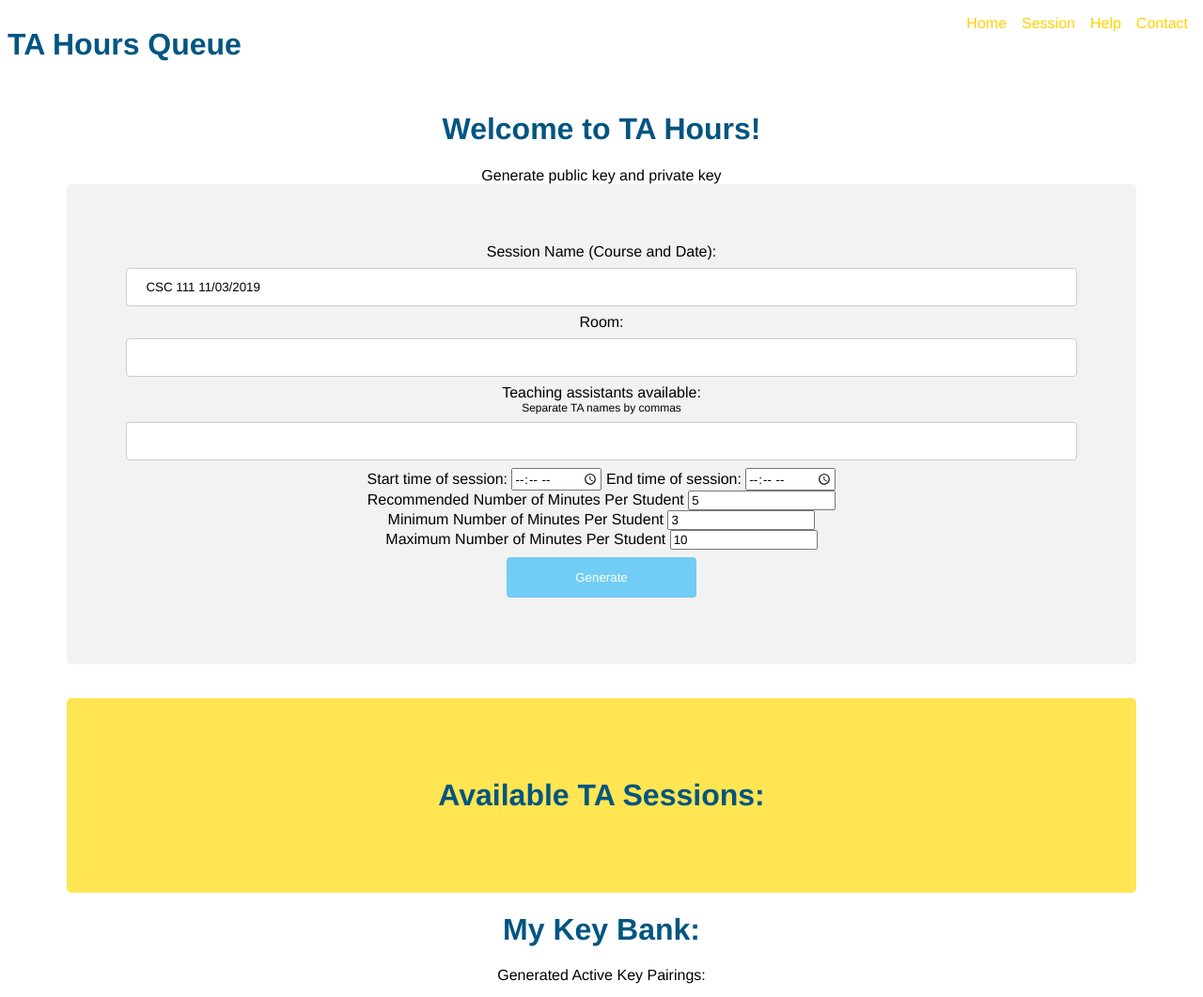
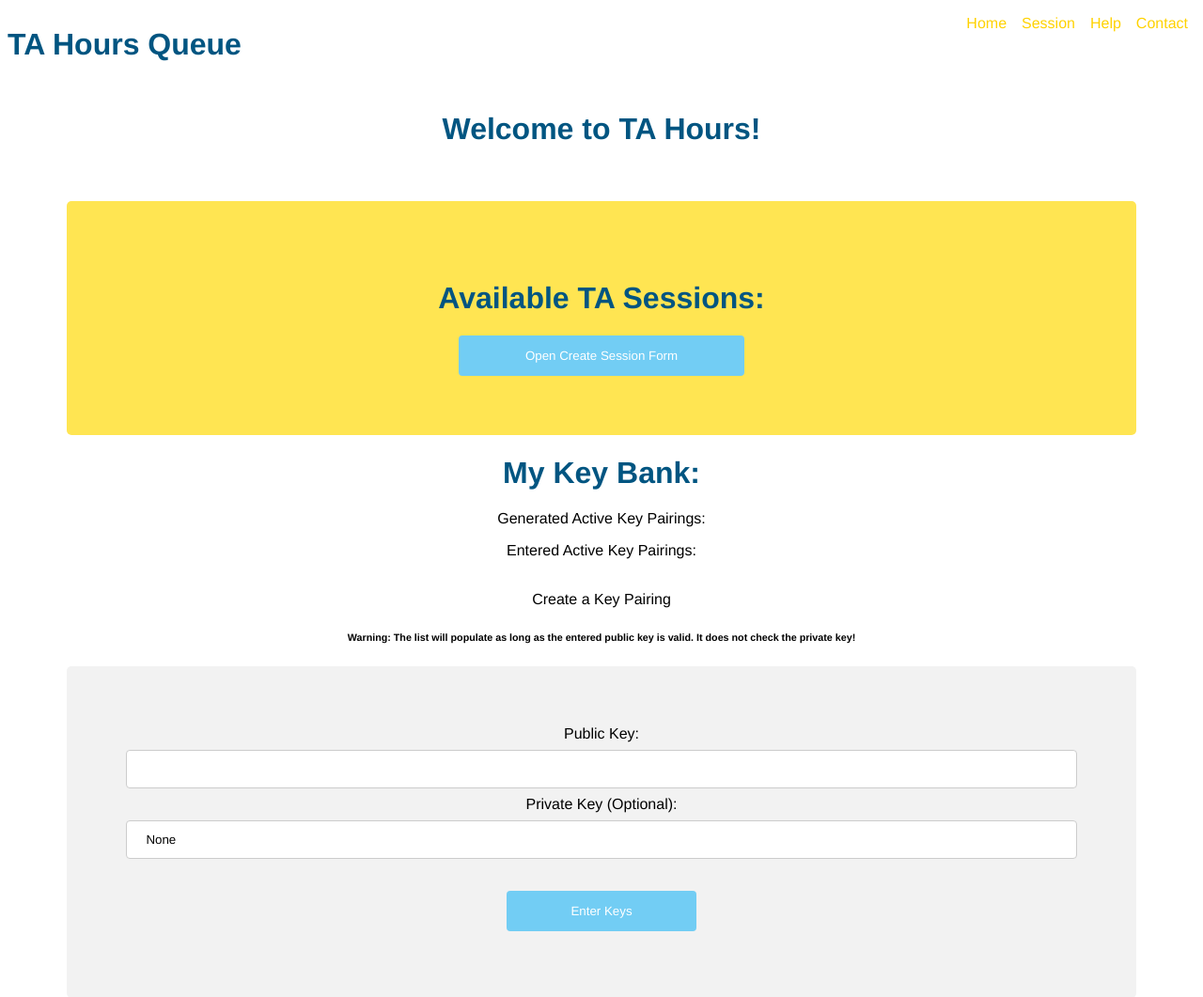
Before and after one commit to tiffanyxiao/ta-hours-queue, a PHP site: page / in a window 1280 px wide. Shown: the top 1061 px of the page at 94% size. Run offline with PHP 8.4, Linux system fonts and the light colour scheme.

Commit message:
Added modal for sessions form and added issues for entries

```diff
--- a/database.js
+++ b/database.js
@@ -15,7 +15,7 @@ let db = new sqlite3.Database('ta_hours_queue.db', sqlite3.OPEN_READWRITE, (err)
         throw err;
     } else {
         console.log('Connected to the database.');
-        db.run('CREATE TABLE queue(person_id INTEGER PRIMARY KEY, first_name varchar(255), last_name varchar(255), active int, session_id int, ta varchar(255), timestamp datetime default current_timestamp)',
+        db.run('CREATE TABLE queue(person_id INTEGER PRIMARY KEY, first_name varchar(255), last_name varchar(255), active int, session_id int, ta varchar(255), descript varchar(500000), timestamp datetime default current_timestamp)',
         (err) => {
             if (err) {
                 // Table already created
--- a/public/index.html
+++ b/public/index.html
@@ -29,9 +29,15 @@
     <center>
     <div id="top">
       <h1> Welcome to TA Hours!</h1>
-      <!--- Form --->
-      Generate public key and private key
-        <div id="form">
+
+      <!-- The Modal -->
+      <div id="sessionCreateModal" class="modal">
+
+        <!-- Modal content -->
+        <div class="session-create-modal-content">
+          <span class="close">&times;</span>
+          Create a Session
+          <div id="form">
             Session Name (Course and Date):<br>
             <input type="text" id="sessionName" name="sessionname" value="CSC 111 11/03/2019">
             Room:<br>
@@ -54,7 +60,10 @@
             <input type="number" id="maxTime" name="maxtime" value="10">
             <br>
             <button onclick="generateKeys()" style ="width:20%" >Generate</button>
+          </div>
         </div>
+
+      </div>
     </div>
     <br>
     <br>
@@ -63,9 +72,11 @@
         <!--- Session Entries --->
         <div id="sessionEntriesBox">
           <h1> Available TA Sessions: </h1>
+           <!-- Trigger/Open The Modal -->
           <div id="sessionEntries">
 
           </div>
+          <button style="width: 30%; margin-top: 0px; margin-bottom: 0px" id="sessionCreateBtn">Open Create Session Form</button>
         </div>
         <!--- Key Bank Box--->
         <div id="keyBank">
--- a/public/script.js
+++ b/public/script.js
@@ -23,15 +23,16 @@ class Entry{
     * @param    {string}    firstName   The first name of the student (of this entry).
     * @param    {string}    lastName    The last name of the student (of this entry).
     * @param    {string}    ta          The ta selected for this entry.
+    * @param    {string}    descript    The description of the issue for the entry.
     * @param    {time}      int         The time this entry was created.
     * @param    {id}        int         id for this entry. Correlates to the rowid of database.
     * @param    {active}    int         Either 0 or 1. 0 for non-active entry, 1 for active entry.
     */
-    constructor(firstName, lastName, ta, time, id, active){
+    constructor(firstName, lastName, ta, descript, time, id, active){
         this.eFirstName = firstName;
         this.eLastName = lastName;
         this.eTA = ta;
-        this.eDescription = "";
+        this.eDescript = descript;
         this.eTime = time;
         this.id = id;
         this.active = active;
@@ -171,6 +172,7 @@ function entryToText(newEntry, unchecked, redBorder){
     addTextToDiv(modalPara, "Requested TA: ", newEntry.eTA);
     addTextToDiv(modalPara, "Full Name: ", newEntry.eFullName);
     addTextToDiv(modalPara, "Time Entered: ", newEntry.eTime);
+    addTextToDiv(modalPara, "Description of Issue: ", newEntry.eDescript);
     let img = document.createElement("img");
 
     // set attributes
@@ -322,9 +324,9 @@ function sessionsToQueue(url, publicKey){
 function sessionToText(newSession){
     // create text elements
     let para = document.createElement("p");
-    let nameText = document.createTextNode(newSession.sSessionName);
+    let nameText = document.createTextNode(newSession.sSessionName+ " in");
     let lineBreak = document.createElement("br");
-    let roomText = document.createTextNode(" "+newSession.sRoom);
+    let roomText = document.createTextNode(" "+newSession.sRoom+" with ");
     let taText = document.createTextNode(newSession.sTAs);
     let queue = document.getElementById('sessionEntries');
     let xText = document.createTextNode("  ");
@@ -332,9 +334,10 @@ function sessionToText(newSession){
 
     // set attributes if needed
     para.setAttribute("class","queueEntry");
-    img.setAttribute("src", "images/x-icon.png");
-    img.setAttribute("height", "10");
-    img.setAttribute("width", "10");
+    img.setAttribute("src", "images/trash.jpg");
+    img.setAttribute("class","trashImg");
+    img.setAttribute("height", "15");
+    img.setAttribute("width", "15");
     img.setAttribute("alt", "x-out-button");
 
     // set onclick function for deleting the entry (call confirmAction)
@@ -350,9 +353,7 @@ function sessionToText(newSession){
 
     // append elements to paragraph element (to add to queue box)
     para.appendChild(nameText);
-    para.appendChild(lineBreak);
     para.appendChild(roomText);
-    para.appendChild(lineBreak);
     para.appendChild(taText);
     para.appendChild(img);
     queue.appendChild(para);
@@ -367,8 +368,12 @@ function createEntry(){
     let firstNameE = document.getElementById("firstName").value;
     let lastNameE = document.getElementById("lastName").value;
     let TAe = document.getElementById("TAdropdown").value;
+    let descriptE = document.getElementById("descript").value;
+    if (descriptE == null || descriptE == ""){
+        descriptE = "No issue entered.";
+    }
     // create an entry object instance
-    let newEntry = new Entry(firstNameE, lastNameE, TAe);
+    let newEntry = new Entry(firstNameE, lastNameE, TAe, descriptE);
     return newEntry;
 }
 
@@ -379,7 +384,7 @@ function createEntry(){
 function formSubmit(){
     let sampleEntry = createEntry();
     let publicKeyText = localStorage.getItem("publicKey");
-    requestSessionsGetToPostEntry(url,sampleEntry.eFirstName,sampleEntry.eLastName, publicKeyText, sampleEntry.eTA);
+    requestSessionsGetToPostEntry(url,sampleEntry.eFirstName,sampleEntry.eLastName, publicKeyText, sampleEntry.eTA, sampleEntry.eDescript);
     requestSessionsGetPublicKey(url, publicKeyText);
 }
 
@@ -474,6 +479,32 @@ function onLoadSessions(){
     setInterval(function (){
         requestSessionsGetActive(url)
     },2000);
+
+    // Get the modal
+    var modal = document.getElementById("sessionCreateModal");
+
+    // Get the button that opens the modal
+    var btn = document.getElementById("sessionCreateBtn");
+
+    // Get the <span> element that closes the modal
+    var span = document.getElementsByClassName("close")[0];
+
+    // When the user clicks the button, open the modal
+    btn.onclick = function() {
+        modal.style.display = "block";
+    }
+
+    // When the user clicks on <span> (x), close the modal
+    span.onclick = function() {
+        modal.style.display = "none";
+    }
+
+    // When the user clicks anywhere outside of the modal, close it
+    window.onclick = function(event) {
+    if (event.target == modal) {
+        modal.style.display = "none";
+    }
+    }
 }
 
 /*
@@ -568,10 +599,11 @@ function callbackRequestQueueGetEntries(response, session_id, timer){
                 let tempTime = new Date(currentEntry["timestamp"]);
                 tempTime.setTime(tempTime.getTime()-(5*60*60*1000));
                 let time = tempTime.getHours().toString()+":"+tempTime.getMinutes().toString()+":"+tempTime.getSeconds().toString();
+                let descript = currentEntry["descript"];
                 let id = currentEntry["person_id"];
                 let active = currentEntry["active"];
                 // create an entry object instance
-                let newEntry = new Entry(firstNameE, lastNameE, TAe, time, id, active);
+                let newEntry = new Entry(firstNameE, lastNameE, TAe, descript, time, id, active);
                 if (currentEntry["active"]===1){
                     numPeopleLeft += 1;
                     uncheckedList.push(newEntry);
@@ -756,8 +788,9 @@ function requestQueuePatchId(theUrl, rowId, active){
 * @param    {int}       time        time for the entry (numeric numbers only)
 * @param    {int}       session_id  id for the session
 * @param    {string}    ta          name of TA selected for this entry
+* @param    {string}    descript    description of issue for this entry
 */
-function requestQueuePostEntry(theUrl, firstName, lastName, session_id, ta){
+function requestQueuePostEntry(theUrl, firstName, lastName, session_id, ta, descript){
     let response;
     let xmlHttp = new XMLHttpRequest();
     xmlHttp.onreadystatechange = function() {
@@ -765,7 +798,7 @@ function requestQueuePostEntry(theUrl, firstName, lastName, session_id, ta){
             response = xmlHttp.responseText;
         }
     }
-    params = "first_name="+firstName+"&last_name="+lastName+"&session_id="+session_id+"&ta="+ta;
+    params = "first_name="+firstName+"&last_name="+lastName+"&session_id="+session_id+"&ta="+ta+"&descript="+descript;
     xmlHttp.open("POST", theUrl+"api/queue?"+params, true); // true for asynchronous
     xmlHttp.send();
     return response;
@@ -1015,12 +1048,13 @@ function requestSessionsGetPublicKey(theUrl, publicKey){
 * @param    {string}        firstName   first name for the entry
 * @param    {string}        lastName    last name for the entry
 * @param    {string}        ta          ta selected for this entry
+* @param    {string}        descript    description of issue for this entry
 */
-function getPostSessionId(response, theUrl, firstName, lastName, ta){
+function getPostSessionId(response, theUrl, firstName, lastName, ta, descript){
     response = JSON.parse(response);
     if ("data" in response){
         session_id = response["data"][0];
-        requestQueuePostEntry(theUrl, firstName, lastName, session_id, ta);
+        requestQueuePostEntry(theUrl, firstName, lastName, session_id, ta, descript);
     }
 }
 
@@ -1033,12 +1067,13 @@ function getPostSessionId(response, theUrl, firstName, lastName, ta){
 * @param    {string}        lastName    last name for the entry
 * @param    {string}        publicKey   public key for the entry
 * @param    {string}        ta          ta selected for this entry
+* @param    {string}        descript    description of issue for this entry
 */
-function requestSessionsGetToPostEntry(theUrl, firstName, lastName, publicKey, ta){
+function requestSessionsGetToPostEntry(theUrl, firstName, lastName, publicKey, ta, descript){
     let xmlHttp = new XMLHttpRequest();
     xmlHttp.onreadystatechange = function() {
         if (xmlHttp.readyState == 4 && xmlHttp.status == 200)
-            getPostSessionId(xmlHttp.responseText, theUrl, firstName, lastName, ta);
+            getPostSessionId(xmlHttp.responseText, theUrl, firstName, lastName, ta, descript);
     }
     xmlHttp.open("GET", theUrl+"api/sessions/?public_key="+publicKey, true); // true for asynchronous
     xmlHttp.send(null);
--- a/public/session.html
+++ b/public/session.html
@@ -57,6 +57,8 @@
           <select id="TAdropdown" name="TA">
             <option value="Any">Any</option>
           </select>
+          <br>
+          <textarea id="descript" name="descript" style="width:95%; height:100px;" maxlength="500000" placeholder="Describe your issue here."></textarea>
           <br><br>
           <button onclick="formSubmit()">Submit</button>
           <button onclick="archiveQueue()">Clear Queue</button>
--- a/public/style.css
+++ b/public/style.css
@@ -238,3 +238,7 @@ button:hover {
   display: inline;
   color: #005581;
 }
+
+.trashImg{
+  float: right;
+}
```
Also changed, not shown: server.js (+7 -3 lines), ta_hours_queue.db.
